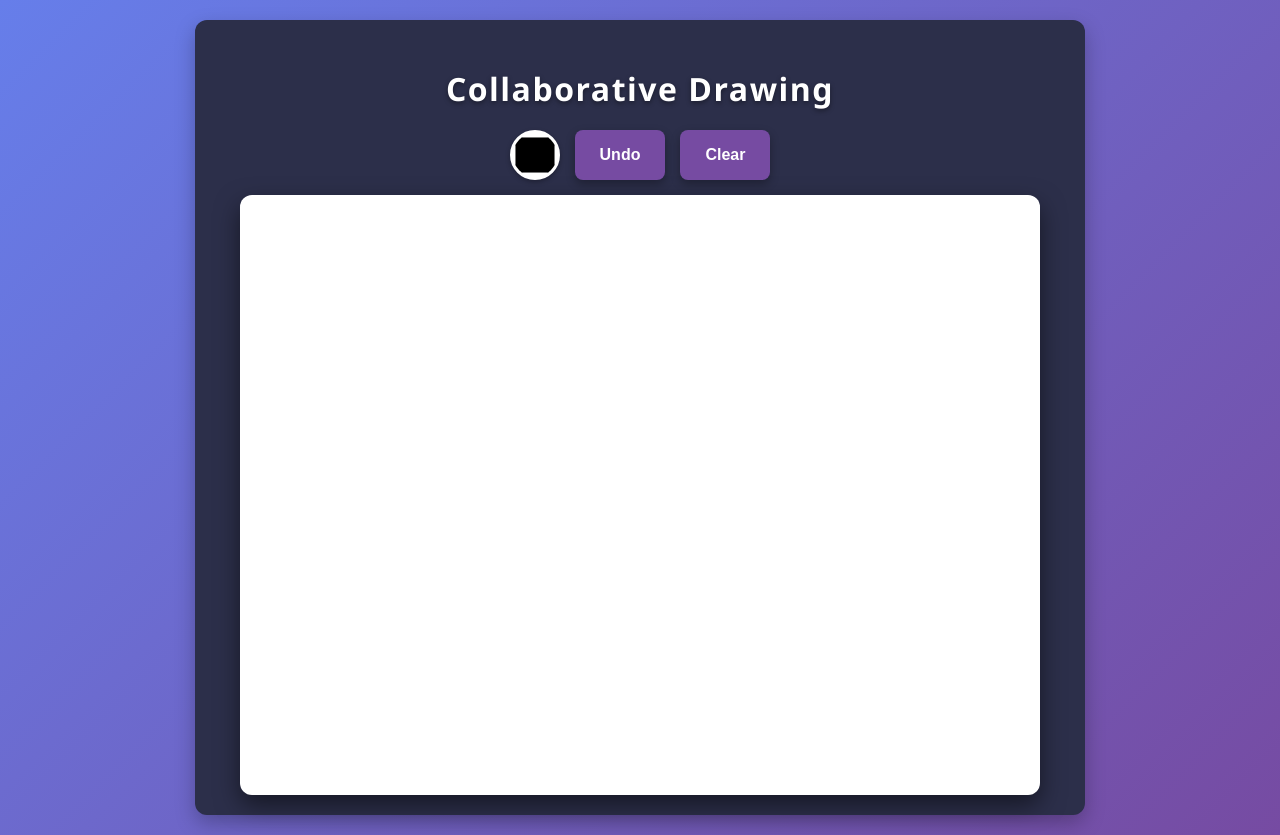
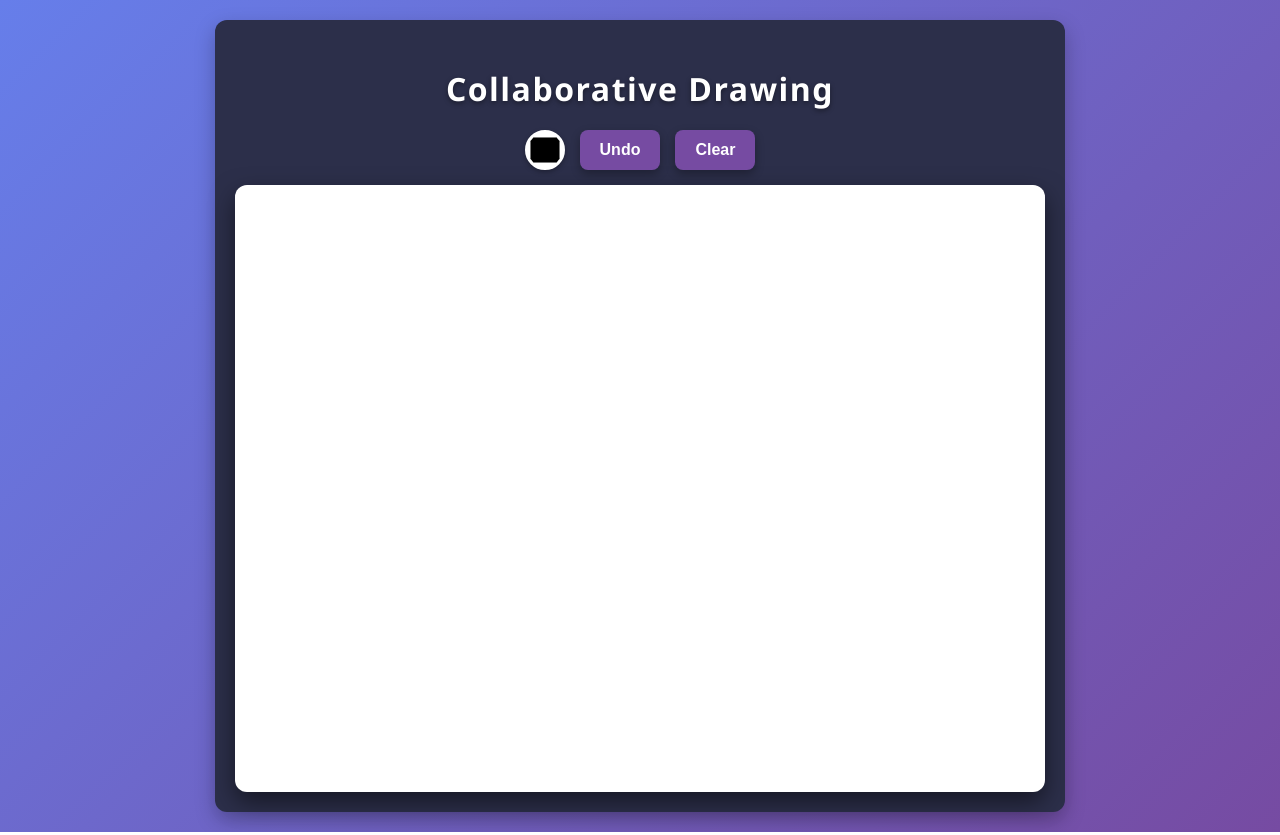
Before and after one commit to Jesse-Calvin/collab-draw-frontend-react, a React (Create React App) app: page / in a window 1280 px wide. Built offline with nearby package versions, Linux system fonts and the light colour scheme; no server answers.

Commit message:
Fix useEffect dependency error for Netlify build

```diff
--- a/src/App.js
+++ b/src/App.js
@@ -19,6 +19,13 @@ function App() {
       ctx.lineTo(stroke[i].x, stroke[i].y);
     }
     ctx.stroke();
+  };
+
+  const redrawAll = (ctx) => {
+    ctx.clearRect(0, 0, ctx.canvas.width, ctx.canvas.height);
+    for (const stroke of strokesRef.current) {
+      drawLine(ctx, stroke);
+    }
   };
 
   const getPos = (e) => {
@@ -47,14 +54,6 @@ function App() {
   };
 
   useEffect(() => {
-    // Move redrawAll here to fix missing dependency warning
-    const redrawAll = (ctx) => {
-      ctx.clearRect(0, 0, ctx.canvas.width, ctx.canvas.height);
-      for (const stroke of strokesRef.current) {
-        drawLine(ctx, stroke);
-      }
-    };
-
     socketRef.current = new WebSocket("ws://localhost:8000/ws");
 
     socketRef.current.onopen = () => {
@@ -113,7 +112,7 @@ function App() {
     return () => {
       socketRef.current.close();
     };
-  }, []); // empty deps array is now valid
+  }, []);
 
   const handlePointerDown = (e) => {
     e.preventDefault();
@@ -157,11 +156,7 @@ function App() {
   const handleUndo = () => {
     strokesRef.current.pop();
     const ctx = canvasRef.current.getContext("2d");
-    // redrawAll is inside useEffect, so we need to repeat it here:
-    ctx.clearRect(0, 0, ctx.canvas.width, ctx.canvas.height);
-    for (const stroke of strokesRef.current) {
-      drawLine(ctx, stroke);
-    }
+    redrawAll(ctx);
     sendMessage({ type: "undo" });
   };
 
@@ -172,7 +167,7 @@ function App() {
     sendMessage({ type: "clear" });
   };
 
-  // Styles
+  // Styles with responsive fixes
   const styles = {
     container: {
       minHeight: "100vh",
@@ -191,8 +186,9 @@ function App() {
       borderRadius: "12px",
       boxShadow: "0 8px 20px rgba(0,0,0,0.25)",
       padding: "20px",
-      maxWidth: "850px",
-      width: "100%",
+      maxWidth: "100%", // allow full width on small screens
+      width: "850px",   // max width on larger screens
+      boxSizing: "border-box",
     },
     heading: {
       marginBottom: "20px",
@@ -210,8 +206,8 @@ function App() {
       flexWrap: "wrap",
     },
     colorInput: {
-      width: "50px",
-      height: "50px",
+      width: "40px", // smaller on mobile
+      height: "40px",
       borderRadius: "50%",
       border: "3px solid white",
       backgroundColor: "#fff",
@@ -223,7 +219,7 @@ function App() {
       boxSizing: "border-box",
     },
     button: {
-      padding: "12px 25px",
+      padding: "10px 20px", // smaller on mobile
       borderRadius: "8px",
       border: "none",
       cursor: "pointer",
@@ -245,6 +241,9 @@ function App() {
       margin: "0 auto",
       backgroundColor: "#fff",
       touchAction: "none",
+      maxWidth: "100%",  // responsive width
+      height: "auto",    // keep aspect ratio
+      width: "100%",     // full width of container
     },
   };
 
```
